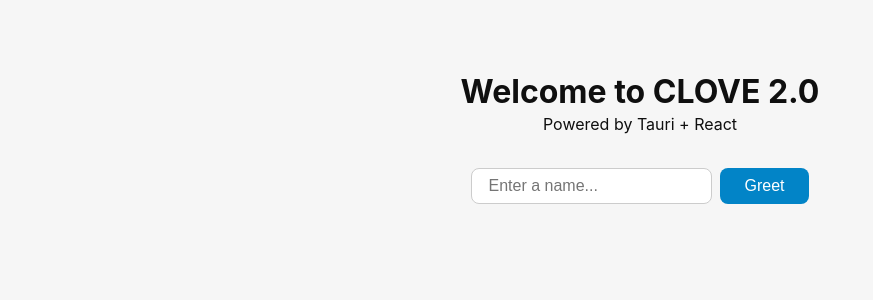
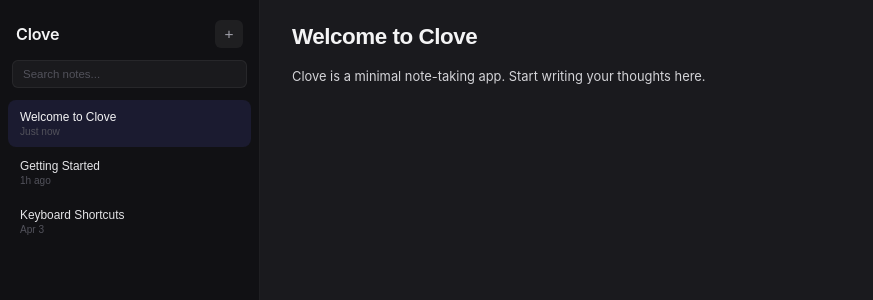
Before and after one commit to Kingrogers/Clove-2.0, a React (Vite) app: page / in a window 1280 px wide. Shown: the top 300 px of the page, without its empty margins (0-873 px from the left). Built offline with nearby package versions, Linux system fonts and the light colour scheme.

Commit message:
basic layout done
Co-Authored-By: Claude Opus 4.6 (1M context) <noreply@anthropic.com>

```diff
--- a/src/App.css
+++ b/src/App.css
@@ -1,42 +1,184 @@
-.container {
-  margin: 0;
-  padding-top: 10vh;
+/* Layout */
+.app {
+  display: flex;
+  height: 100vh;
+  width: 100vw;
+}
+
+/* ── Sidebar ── */
+.sidebar {
+  width: 260px;
+  min-width: 260px;
+  background: #111114;
+  border-right: 1px solid rgba(255, 255, 255, 0.06);
   display: flex;
   flex-direction: column;
-  justify-content: center;
-  align-items: center;
-  text-align: center;
+  user-select: none;
 }
 
-h1 {
-  font-size: 2rem;
-  margin-bottom: 0.5rem;
+.sidebar-header {
+  display: flex;
+  align-items: center;
+  justify-content: space-between;
+  padding: 20px 16px 12px;
 }
 
-.row {
-  display: flex;
-  justify-content: center;
-  gap: 0.5rem;
-  margin-top: 2rem;
+.logo {
+  font-size: 1.15rem;
+  font-weight: 600;
+  letter-spacing: -0.01em;
+  color: #f4f4f5;
 }
 
-input {
-  padding: 0.5rem 1rem;
-  border: 1px solid #ccc;
-  border-radius: 8px;
-  font-size: 1rem;
+.new-note-btn {
+  width: 28px;
+  height: 28px;
+  border: none;
+  border-radius: 6px;
+  background: rgba(255, 255, 255, 0.06);
+  color: #a1a1aa;
+  font-size: 1.1rem;
+  cursor: pointer;
+  display: flex;
+  align-items: center;
+  justify-content: center;
+  transition: background 0.15s, color 0.15s;
 }
 
-button {
-  padding: 0.5rem 1.5rem;
+.new-note-btn:hover {
+  background: rgba(255, 255, 255, 0.1);
+  color: #f4f4f5;
+}
+
+/* Search */
+.search-wrapper {
+  padding: 0 12px 8px;
+}
+
+.search {
+  width: 100%;
+  padding: 7px 10px;
+  border: 1px solid rgba(255, 255, 255, 0.06);
+  border-radius: 6px;
+  background: rgba(255, 255, 255, 0.04);
+  color: #e4e4e7;
+  font-size: 0.82rem;
+  outline: none;
+  transition: border-color 0.15s, background 0.15s;
+}
+
+.search::placeholder {
+  color: #52525b;
+}
+
+.search:focus {
+  border-color: rgba(99, 102, 241, 0.4);
+  background: rgba(255, 255, 255, 0.06);
+}
+
+/* Notes list */
+.notes-list {
+  flex: 1;
+  overflow-y: auto;
+  padding: 4px 8px;
+}
+
+.note-item {
+  width: 100%;
+  display: flex;
+  flex-direction: column;
+  align-items: flex-start;
+  gap: 2px;
+  padding: 10px 12px;
+  margin-bottom: 2px;
   border: none;
   border-radius: 8px;
-  background-color: #0284c7;
-  color: white;
-  font-size: 1rem;
+  background: transparent;
   cursor: pointer;
+  text-align: left;
+  transition: background 0.12s;
 }
 
-button:hover {
-  background-color: #0369a1;
+.note-item:hover {
+  background: rgba(255, 255, 255, 0.04);
 }
+
+.note-item.active {
+  background: rgba(99, 102, 241, 0.12);
+}
+
+.note-item-title {
+  font-size: 0.85rem;
+  font-weight: 500;
+  color: #e4e4e7;
+  white-space: nowrap;
+  overflow: hidden;
+  text-overflow: ellipsis;
+  max-width: 100%;
+}
+
+.note-item.active .note-item-title {
+  color: #f4f4f5;
+}
+
+.note-item-meta {
+  font-size: 0.72rem;
+  color: #52525b;
+}
+
+/* ── Editor ── */
+.editor {
+  flex: 1;
+  display: flex;
+  flex-direction: column;
+  background: #1a1a1e;
+  min-width: 0;
+}
+
+.editor-header {
+  padding: 24px 32px 0;
+}
+
+.editor-title {
+  width: 100%;
+  border: none;
+  background: transparent;
+  color: #f4f4f5;
+  font-size: 1.6rem;
+  font-weight: 600;
+  letter-spacing: -0.02em;
+  outline: none;
+}
+
+.editor-title::placeholder {
+  color: #3f3f46;
+}
+
+.editor-body {
+  flex: 1;
+  padding: 16px 32px 32px;
+  border: none;
+  background: transparent;
+  color: #d4d4d8;
+  font-size: 0.92rem;
+  line-height: 1.7;
+  resize: none;
+  outline: none;
+  font-family: inherit;
+}
+
+.editor-body::placeholder {
+  color: #3f3f46;
+}
+
+.editor-empty {
+  flex: 1;
+  display: flex;
+  align-items: center;
+  justify-content: center;
+}
+
+.editor-empty p {
+  color: #3f3f46;
+  font-size: 0.9rem;
+}
--- a/src/App.tsx
+++ b/src/App.tsx
@@ -1,36 +1,109 @@
 import { useState } from "react";
-import { invoke } from "@tauri-apps/api/core";
 import "./App.css";
 
+interface Note {
+  id: string;
+  title: string;
+  body: string;
+  updatedAt: Date;
+}
+
+const SAMPLE_NOTES: Note[] = [
+  {
+    id: "1",
+    title: "Welcome to Clove",
+    body: "Clove is a minimal note-taking app. Start writing your thoughts here.",
+    updatedAt: new Date(),
+  },
+  {
+    id: "2",
+    title: "Getting Started",
+    body: "Click on a note in the sidebar to open it. Use the + button to create a new note.",
+    updatedAt: new Date(Date.now() - 3600000),
+  },
+  {
+    id: "3",
+    title: "Keyboard Shortcuts",
+    body: "More shortcuts coming soon.",
+    updatedAt: new Date(Date.now() - 86400000),
+  },
+];
+
+function formatTime(date: Date): string {
+  const now = new Date();
+  const diff = now.getTime() - date.getTime();
+  const mins = Math.floor(diff / 60000);
+  if (mins < 1) return "Just now";
+  if (mins < 60) return `${mins}m ago`;
+  const hours = Math.floor(mins / 60);
+  if (hours < 24) return `${hours}h ago`;
+  return date.toLocaleDateString("en-US", { month: "short", day: "numeric" });
+}
+
 function App() {
-  const [greetMsg, setGreetMsg] = useState("");
-  const [name, setName] = useState("");
+  const [notes] = useState<Note[]>(SAMPLE_NOTES);
+  const [activeId, setActiveId] = useState<string>("1");
 
-  async function greet() {
-    setGreetMsg(await invoke("greet", { name }));
-  }
+  const activeNote = notes.find((n) => n.id === activeId);
 
   return (
-    <main className="container">
-      <h1>Welcome to CLOVE 2.0</h1>
-      <p>Powered by Tauri + React</p>
+    <div className="app">
+      {/* Sidebar */}
+      <aside className="sidebar">
+        <div className="sidebar-header">
+          <h1 className="logo">Clove</h1>
+          <button className="new-note-btn" title="New note">+</button>
+        </div>
 
-      <form
-        className="row"
-        onSubmit={(e) => {
-          e.preventDefault();
-          greet();
-        }}
-      >
-        <input
-          id="greet-input"
-          onChange={(e) => setName(e.currentTarget.value)}
-          placeholder="Enter a name..."
-        />
-        <button type="submit">Greet</button>
-      </form>
-      <p>{greetMsg}</p>
-    </main>
+        <div className="search-wrapper">
+          <input
+            type="text"
+            className="search"
+            placeholder="Search notes..."
+          />
+        </div>
+
+        <nav className="notes-list">
+          {notes.map((note) => (
+            <button
+              key={note.id}
+              className={`note-item ${note.id === activeId ? "active" : ""}`}
+              onClick={() => setActiveId(note.id)}
+            >
+              <span className="note-item-title">{note.title}</span>
+              <span className="note-item-meta">
+                {formatTime(note.updatedAt)}
+              </span>
+            </button>
+          ))}
+        </nav>
+      </aside>
+
+      {/* Editor */}
+      <main className="editor">
+        {activeNote ? (
+          <>
+            <div className="editor-header">
+              <input
+                type="text"
+                className="editor-title"
+                value={activeNote.title}
+                readOnly
+              />
+            </div>
+            <textarea
+              className="editor-body"
+              value={activeNote.body}
+              readOnly
+            />
+          </>
+        ) : (
+          <div className="editor-empty">
+            <p>Select a note or create a new one</p>
+          </div>
+        )}
+      </main>
+    </div>
   );
 }
 
--- a/src/styles.css
+++ b/src/styles.css
@@ -1,10 +1,10 @@
 :root {
-  font-family: Inter, Avenir, Helvetica, Arial, sans-serif;
-  font-size: 16px;
-  line-height: 24px;
+  font-family: "Inter", -apple-system, BlinkMacSystemFont, "Segoe UI", sans-serif;
+  font-size: 14px;
+  line-height: 1.5;
   font-weight: 400;
-  color: #0f0f0f;
-  background-color: #f6f6f6;
+  color: #e4e4e7;
+  background-color: #1a1a1e;
   font-synthesis: none;
   text-rendering: optimizeLegibility;
   -webkit-font-smoothing: antialiased;
@@ -12,15 +12,34 @@
   -webkit-text-size-adjust: 100%;
 }
 
-@media (prefers-color-scheme: dark) {
-  :root {
-    color: #f6f6f6;
-    background-color: #2f2f2f;
-  }
-}
-
 * {
   margin: 0;
   padding: 0;
   box-sizing: border-box;
 }
+
+html, body, #root {
+  height: 100%;
+  overflow: hidden;
+}
+
+::selection {
+  background: rgba(99, 102, 241, 0.3);
+}
+
+::-webkit-scrollbar {
+  width: 6px;
+}
+
+::-webkit-scrollbar-track {
+  background: transparent;
+}
+
+::-webkit-scrollbar-thumb {
+  background: rgba(255, 255, 255, 0.1);
+  border-radius: 3px;
+}
+
+::-webkit-scrollbar-thumb:hover {
+  background: rgba(255, 255, 255, 0.2);
+}
```
Also changed, not shown: .claude/launch.json.
